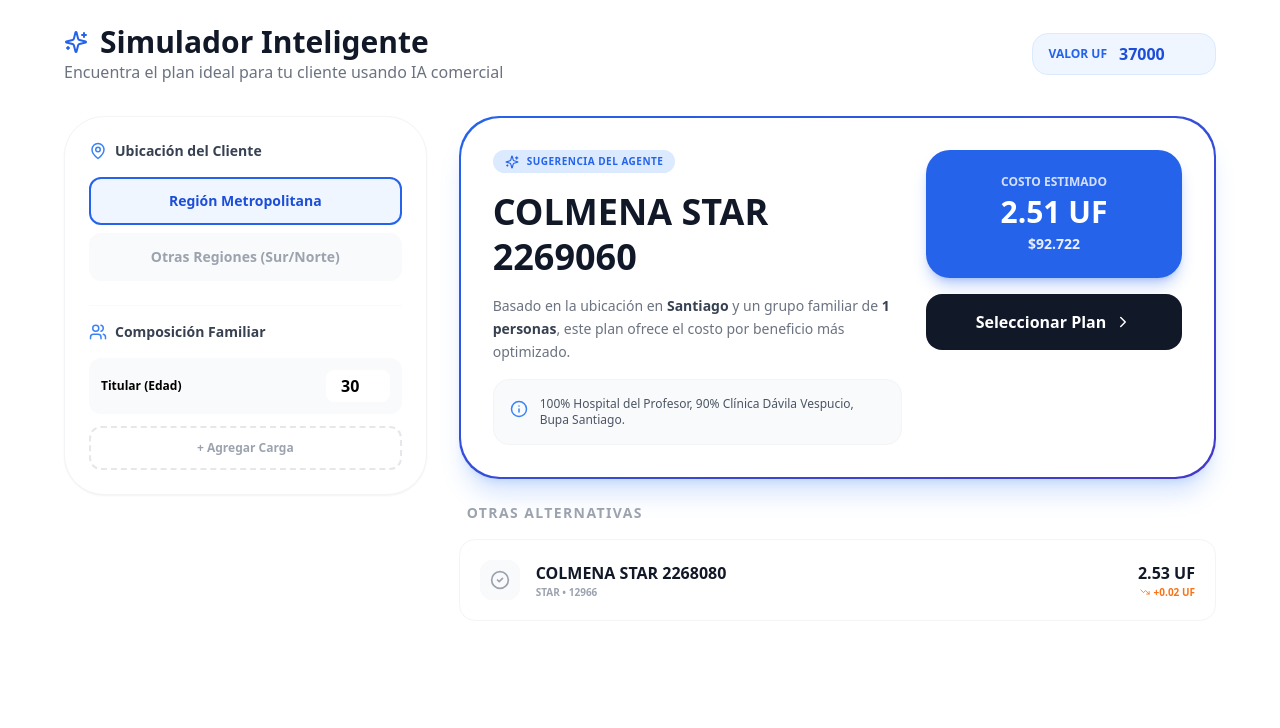
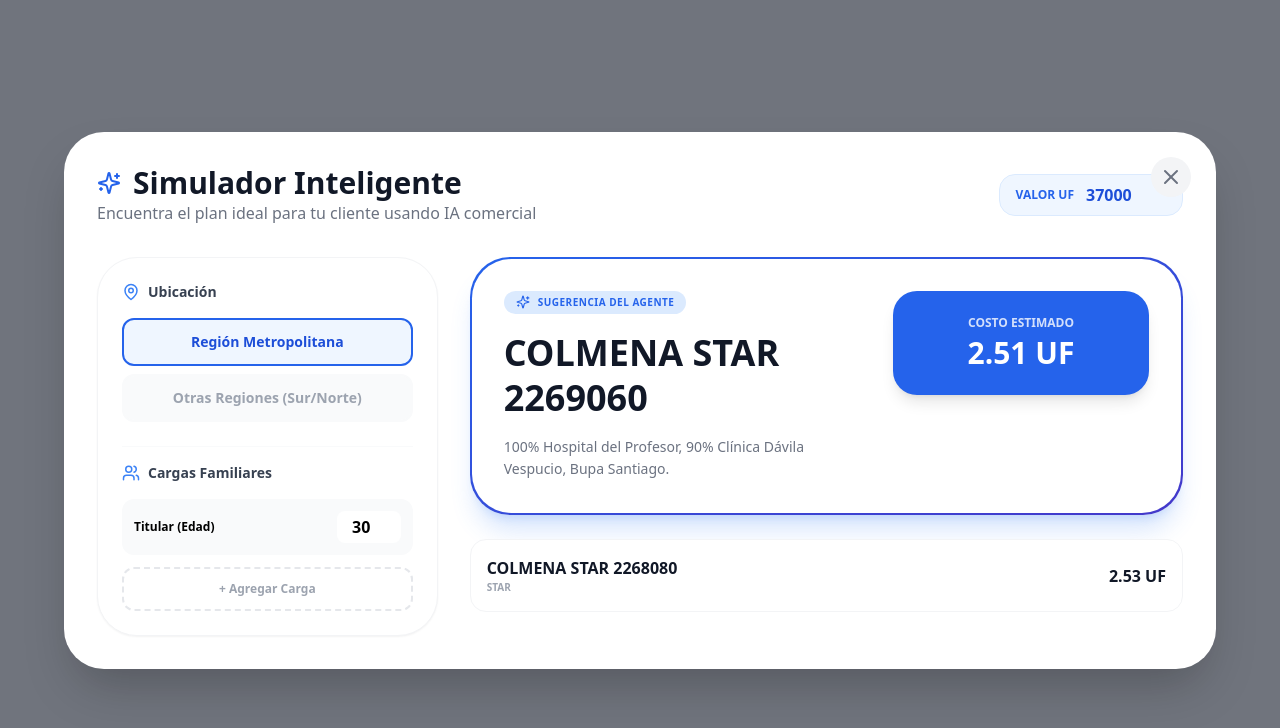
Before and after one commit to ISAPRE-COLMENA/CRM, a Next.js app: page /simulador in a window 1280 px wide. Shown: the top 728 px of the page. Built offline with nearby package versions, Linux system fonts and the light colour scheme.

Commit message:
Integración final del Simulador IA como Modal en el Dashboard

```diff
--- a/app/(dashboard)/DashboardContent.tsx
+++ b/app/(dashboard)/DashboardContent.tsx
@@ -4,6 +4,7 @@ import KanbanBoard from '@/components/kanban/KanbanBoard';
 import ListView from '@/components/leads/ListView';
 import LeadModal from '@/components/leads/LeadModal';
 import LeadForm from '@/components/leads/LeadForm';
+import IntelligentSimulator from '@/components/simulador/IntelligentSimulator';
 import type { Lead, Stage } from '@/types';
 import { Plus, Users, TrendingUp, DollarSign, Award, LayoutGrid, List } from 'lucide-react';
 import { useLeads } from '@/hooks/useLeads';
@@ -18,6 +19,7 @@ export default function DashboardContent() {
   const [sel,setSel]=useState<Lead|null>(null);
   const [addStage,setAddStage]=useState<Stage|null>(null);
   const [viewMode, setViewMode] = useState<'kanban'|'list'>('list');
+  const [showSim, setShowSim] = useState(false);
 
   const cierres=(leads || []).filter(l=>l && l.stage==='cierre').length;
   const pipeline=(leads || []).filter(l=>l && l.stage!=='nuevo'&&l.stage!=='no_interesado').length;
@@ -32,6 +34,13 @@ export default function DashboardContent() {
         </div>
 
         <div className="flex items-center gap-3">
+          <button
+            onClick={() => setShowSim(true)}
+            className="flex items-center gap-2 px-4 py-2 rounded-xl text-sm font-bold bg-indigo-600 text-white shadow-lg shadow-indigo-200 hover:bg-indigo-700 transition-all"
+          >
+            <Award size={16}/> Simulador IA
+          </button>
+
           <div className="flex items-center bg-white rounded-xl shadow-sm border border-gray-200 p-1">
             <button
               onClick={() => setViewMode('list')}
@@ -65,6 +74,7 @@ export default function DashboardContent() {
 
       {sel&&<LeadModal lead={sel} onClose={()=>setSel(null)}/>}
       {addStage&&<LeadForm defaultStage={addStage} onClose={()=>setAddStage(null)}/>}
+      {showSim&&<IntelligentSimulator onClose={()=>setShowSim(false)}/>}
     </main>
   );
 }
--- a/components/simulador/IntelligentSimulator.tsx
+++ b/components/simulador/IntelligentSimulator.tsx
@@ -1,9 +1,9 @@
 'use client';
 import { useState, useMemo } from 'react';
-import { Award, Users, MapPin, Sparkles, ChevronRight, Info, CheckCircle2, TrendingDown } from 'lucide-react';
+import { Award, Users, MapPin, Sparkles, ChevronRight, Info, CheckCircle2, TrendingDown, X } from 'lucide-react';
 import { PLANES, getFactor, GES_VALUE, REGIONES } from '@/lib/planData';
 
-export default function IntelligentSimulator() {
+export default function IntelligentSimulator({ onClose }: { onClose: () => void }) {
   const [titularEdad, setTitularEdad] = useState(30);
   const [cargas, setCargas] = useState<number[]>([]);
   const [region, setRegion] = useState('RM');
@@ -35,8 +35,7 @@ export default function IntelligentSimulator() {
         return {
           ...plan,
           totalUf,
-          totalClp,
-          ahorro: 0 // Se calculará después relativo al más caro o promedio
+          totalClp
         };
       })
       .sort((a, b) => a.totalUf - b.totalUf);
@@ -45,8 +44,16 @@ export default function IntelligentSimulator() {
   const bestPlan = results[0];
 
   return (
-    <div className="max-w-[1200px] mx-auto p-6 space-y-8 animate-in fade-in duration-700">
-      {/* Header */}
+    <div className="fixed inset-0 z-50 flex items-center justify-center p-4 bg-gray-900/60 backdrop-blur-md animate-in fade-in duration-300">
+      <div className="bg-white dark:bg-gray-900 rounded-[2.5rem] shadow-2xl w-full max-w-6xl max-h-[90vh] overflow-y-auto border border-white/20 relative">
+        <button
+          onClick={onClose}
+          className="absolute top-6 right-6 p-2 rounded-full bg-gray-100 hover:bg-red-50 text-gray-500 hover:text-red-500 transition-all z-10"
+        >
+          <X size={24} />
+        </button>
+
+        <div className="p-8 space-y-8">
           <div className="flex flex-col md:flex-row justify-between items-start md:items-center gap-4">
             <div>
               <h1 className="text-3xl font-black text-gray-900 dark:text-white flex items-center gap-3">
@@ -66,12 +73,11 @@ export default function IntelligentSimulator() {
           </div>
 
           <div className="grid grid-cols-1 lg:grid-cols-12 gap-8">
-        {/* Panel de Entrada */}
             <div className="lg:col-span-4 space-y-6">
               <div className="bg-white dark:bg-gray-900 p-6 rounded-[2.5rem] shadow-sm border border-gray-100 dark:border-gray-800 space-y-6">
                 <div className="space-y-4">
                   <label className="flex items-center gap-2 text-sm font-bold text-gray-700 dark:text-gray-300">
-                <MapPin size={18} className="text-blue-500" /> Ubicación del Cliente
+                    <MapPin size={18} className="text-blue-500" /> Ubicación
                   </label>
                   <div className="grid grid-cols-1 gap-2">
                     {REGIONES.map(r => (
@@ -88,7 +94,7 @@ export default function IntelligentSimulator() {
 
                 <div className="space-y-4 pt-4 border-t border-gray-50 dark:border-gray-800">
                   <label className="flex items-center gap-2 text-sm font-bold text-gray-700 dark:text-gray-300">
-                <Users size={18} className="text-blue-500" /> Composición Familiar
+                    <Users size={18} className="text-blue-500" /> Cargas Familiares
                   </label>
 
                   <div className="space-y-3">
@@ -103,9 +109,9 @@ export default function IntelligentSimulator() {
                     </div>
 
                     {cargas.map((edad, idx) => (
-                  <div key={idx} className="flex items-center justify-between p-3 bg-blue-50/50 dark:bg-blue-900/10 rounded-xl animate-in zoom-in-95 duration-200">
+                      <div key={idx} className="flex items-center justify-between p-3 bg-blue-50/50 dark:bg-blue-900/10 rounded-xl">
                         <div className="flex items-center gap-2">
-                      <button onClick={() => removeCarga(idx)} className="text-red-500 hover:bg-red-50 p-1 rounded-md transition-colors"><X size={14} /></button>
+                          <button onClick={() => removeCarga(idx)} className="text-red-500 hover:bg-red-50 p-1 rounded-md"><X size={14} /></button>
                           <span className="text-xs font-bold">Carga {idx + 1}</span>
                         </div>
                         <input
@@ -128,9 +134,7 @@ export default function IntelligentSimulator() {
               </div>
             </div>
 
-        {/* Resultados y Sugerencia */}
             <div className="lg:col-span-8 space-y-6">
-          {/* Tarjeta de Sugerencia Inteligente */}
               {bestPlan && (
                 <div className="bg-gradient-to-br from-blue-600 to-indigo-700 p-[2px] rounded-[2.5rem] shadow-xl shadow-blue-500/20 animate-in slide-in-from-bottom-4 duration-500">
                   <div className="bg-white dark:bg-gray-900 rounded-[2.45rem] p-8">
@@ -140,57 +144,28 @@ export default function IntelligentSimulator() {
                           <Sparkles size={14} />
                           <span className="text-[10px] font-black uppercase tracking-wider">Sugerencia del Agente</span>
                         </div>
-                    <h2 className="text-4xl font-black text-gray-900 dark:text-white leading-tight">
-                      {bestPlan.nombre}
-                    </h2>
-                    <p className="text-gray-500 text-sm leading-relaxed">
-                      Basado en la ubicación en <span className="font-bold text-gray-700">{region === 'RM' ? 'Santiago' : 'Regiones'}</span> y un grupo familiar de <span className="font-bold text-gray-700">{1 + cargas.length} personas</span>, este plan ofrece el costo por beneficio más optimizado.
-                    </p>
-                    <div className="flex items-start gap-3 p-4 bg-gray-50 dark:bg-gray-800 rounded-2xl border border-gray-100 dark:border-gray-700">
-                      <Info size={18} className="text-blue-500 shrink-0 mt-1" />
-                      <p className="text-xs text-gray-600 dark:text-gray-400 font-medium">{bestPlan.cobertura}</p>
+                        <h2 className="text-4xl font-black text-gray-900 dark:text-white leading-tight">{bestPlan.nombre}</h2>
+                        <p className="text-gray-500 text-sm leading-relaxed">{bestPlan.cobertura}</p>
                       </div>
-                  </div>
-
-                  <div className="md:w-64 space-y-4">
-                    <div className="bg-blue-600 text-white p-6 rounded-3xl text-center shadow-lg shadow-blue-600/30">
+                      <div className="md:w-64 space-y-4 text-center">
+                        <div className="bg-blue-600 text-white p-6 rounded-3xl shadow-lg">
                           <p className="text-xs font-bold uppercase opacity-80 mb-1">Costo Estimado</p>
                           <h3 className="text-3xl font-black">{bestPlan.totalUf.toFixed(2)} UF</h3>
-                      <p className="text-sm font-bold opacity-90 mt-1">
-                        {new Intl.NumberFormat('es-CL', { style: 'currency', currency: 'CLP' }).format(bestPlan.totalClp)}
-                      </p>
                         </div>
-                    <button className="w-full py-4 bg-gray-900 dark:bg-white dark:text-gray-900 text-white rounded-2xl font-bold flex items-center justify-center gap-2 hover:scale-[1.02] active:scale-95 transition-all">
-                      Seleccionar Plan <ChevronRight size={18} />
-                    </button>
                       </div>
                     </div>
                   </div>
                 </div>
               )}
 
-          {/* Comparativa */}
-          <div className="space-y-4">
-            <h3 className="text-sm font-black text-gray-400 uppercase tracking-widest pl-2">Otras Alternativas</h3>
-            <div className="grid grid-cols-1 gap-3">
+              <div className="space-y-3">
                 {results.slice(1).map((plan, idx) => (
-                <div key={idx} className="bg-white dark:bg-gray-900 p-5 rounded-2xl border border-gray-100 dark:border-gray-800 flex items-center justify-between hover:shadow-md transition-all group">
-                  <div className="flex items-center gap-4">
-                    <div className="w-10 h-10 rounded-xl bg-gray-50 dark:bg-gray-800 flex items-center justify-center text-gray-400 group-hover:bg-blue-50 group-hover:text-blue-500 transition-colors">
-                      <CheckCircle2 size={20} />
-                    </div>
+                  <div key={idx} className="bg-white dark:bg-gray-900 p-4 rounded-2xl border border-gray-100 dark:border-gray-800 flex items-center justify-between">
                     <div>
                       <p className="font-bold text-gray-900 dark:text-white">{plan.nombre}</p>
-                      <p className="text-[10px] text-gray-400 font-bold uppercase">{plan.tipo} • {plan.codigo}</p>
+                      <p className="text-[10px] text-gray-400 font-bold uppercase">{plan.tipo}</p>
                     </div>
-                  </div>
-                  <div className="text-right">
                     <p className="font-black text-gray-900 dark:text-white">{plan.totalUf.toFixed(2)} UF</p>
-                    <div className="flex items-center gap-1 justify-end text-[10px] font-bold text-orange-500">
-                      <TrendingDown size={10} />
-                      <span>+{(plan.totalUf - bestPlan.totalUf).toFixed(2)} UF</span>
-                    </div>
-                  </div>
                   </div>
                 ))}
               </div>
@@ -198,13 +173,6 @@ export default function IntelligentSimulator() {
           </div>
         </div>
       </div>
+    </div>
   );
 }
-
-function X({ size }: { size: number }) {
-  return (
-    <svg width={size} height={size} viewBox="0 0 24 24" fill="none" stroke="currentColor" strokeWidth="3" strokeLinecap="round" strokeLinejoin="round">
-      <path d="M18 6 6 18"/><path d="m6 6 12 12"/>
-    </svg>
-  );
-}
```
Lines whose indentation alone changed are shown as unchanged.
